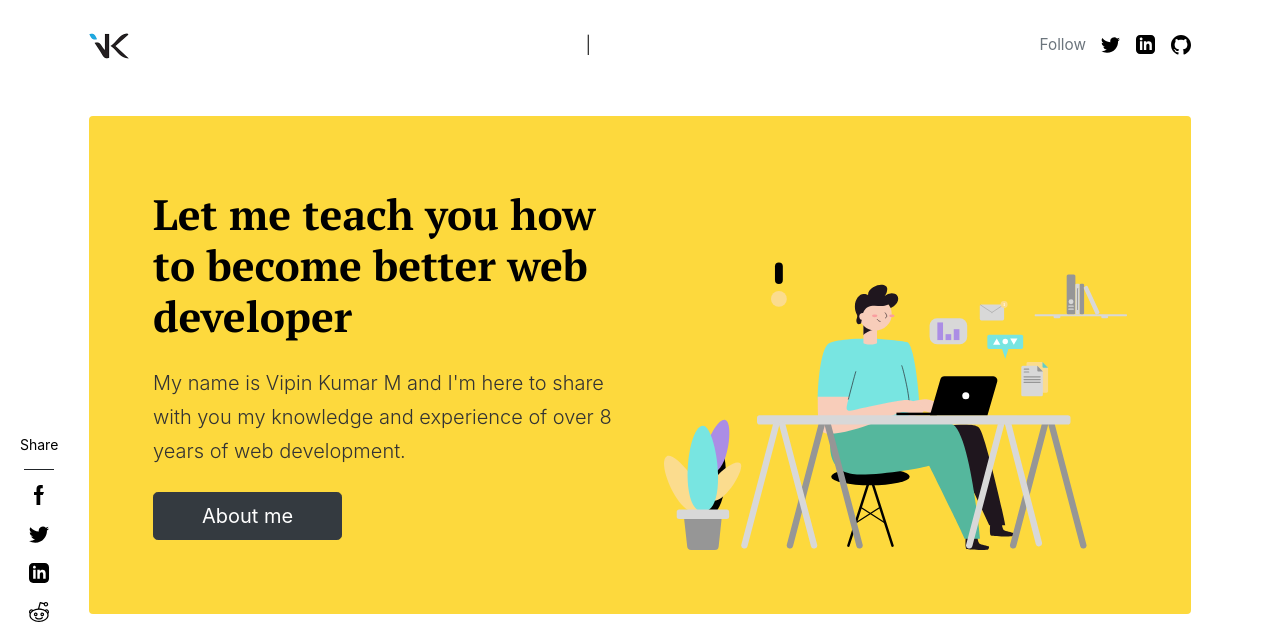
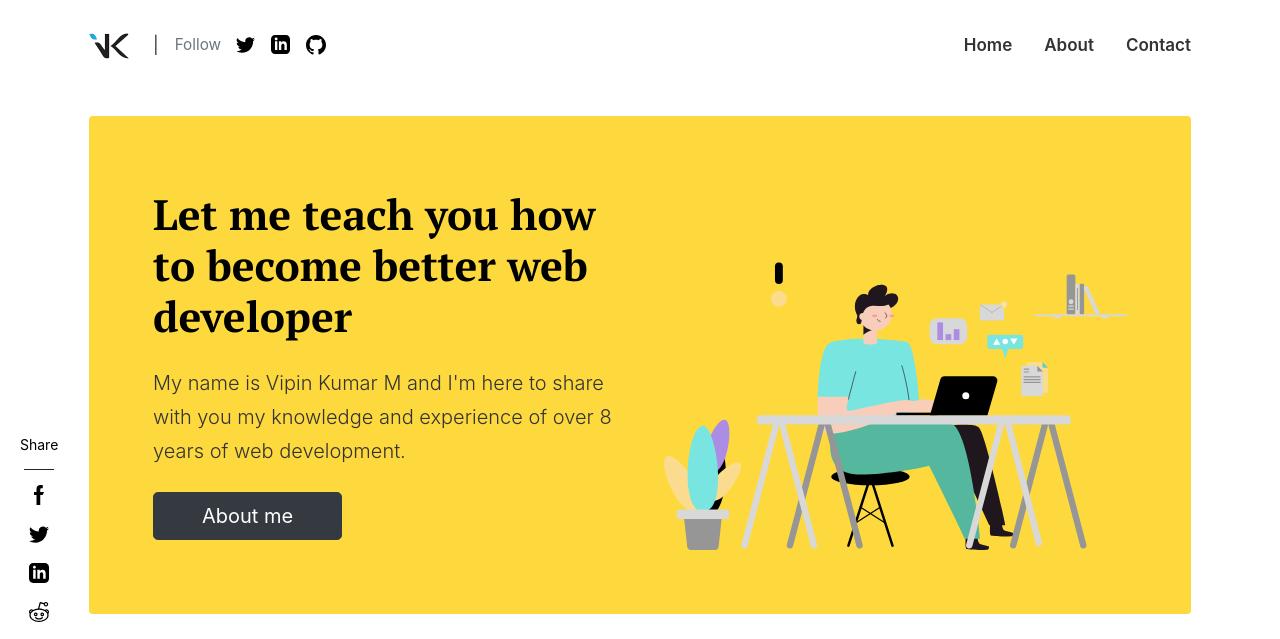
Before and after one commit to VipinMadhaan/vipinmadhaan.github.io, a Jekyll site: the page built from index.html, in a window 1280 px wide and 1400 px high. Shown: the top 639 px of the window. Built offline with Jekyll 4.4.1, drawn with Linux system fonts in a browser that asks for light colours; the list of posts is cut into pages by our own code; comment, search, counter and statistics services are not loaded.

Commit message:
fixed header ui

```diff
--- a/assets/css/theme.scss
+++ b/assets/css/theme.scss
@@ -416,6 +416,13 @@ blockquote {
     text-align: center;
   }
 }
+@media (min-width: 768px) {
+  .navbar-collapse {
+    display: flex !important; // stylelint-disable-line declaration-no-important
+    // Changes flex-bases to auto because of an IE10 bug
+    flex-basis: auto;
+  }
+}
 
 .card {
   border: 0;
```
